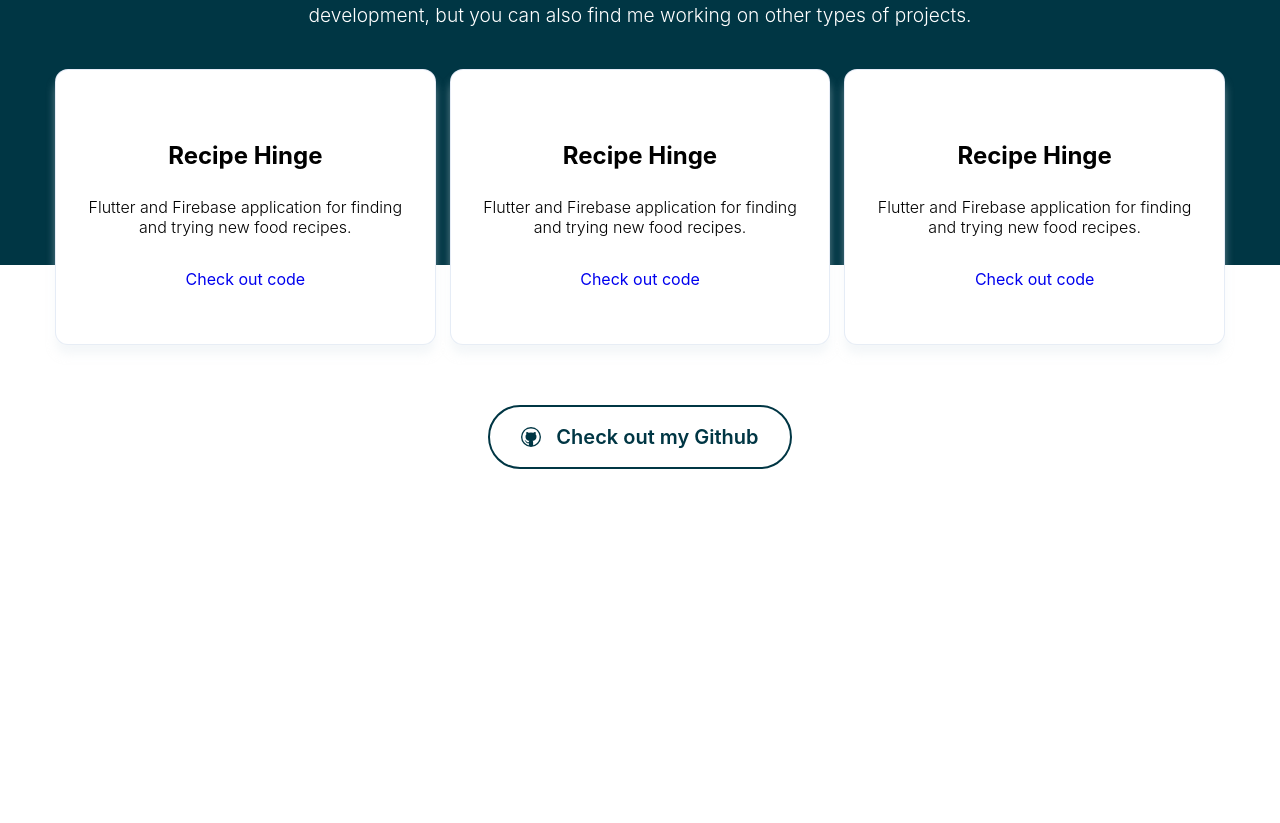
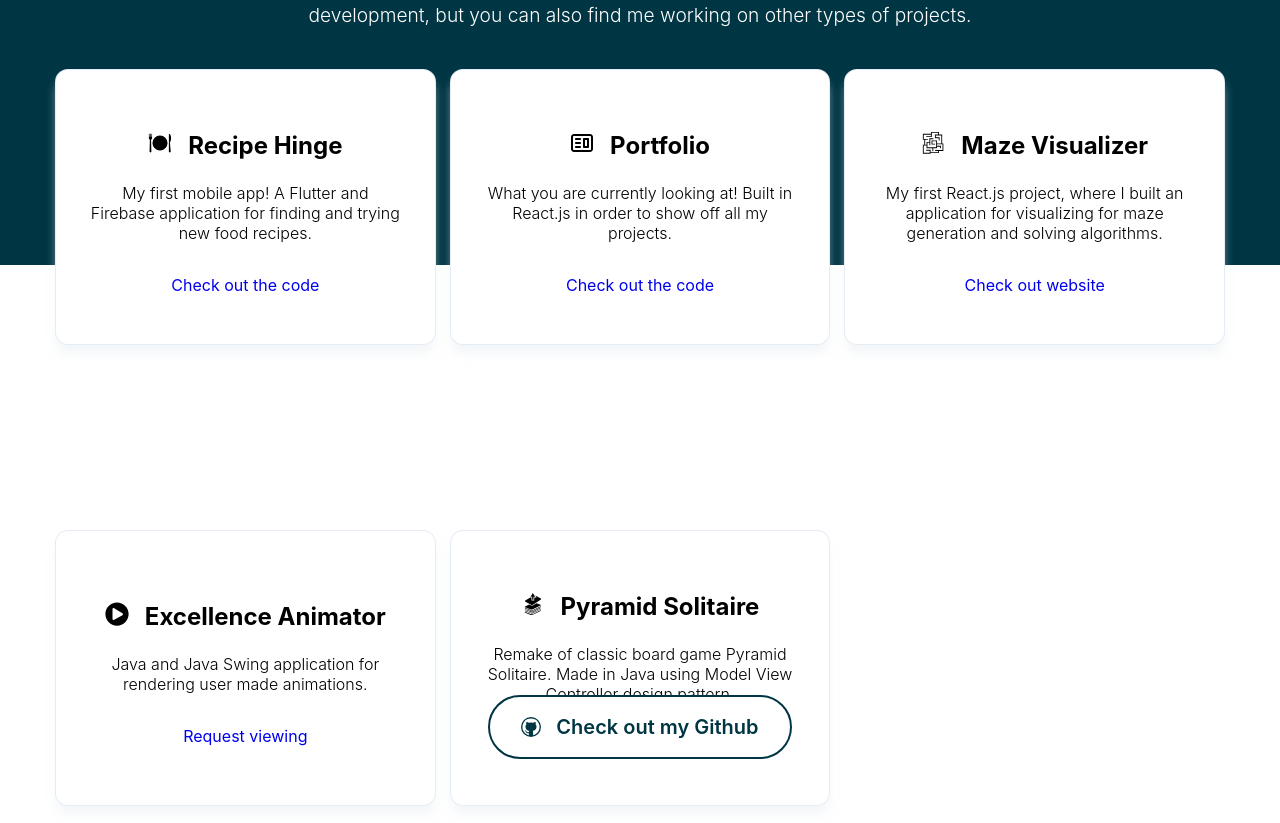
Before and after one commit to jhrudden/jhrudd.github.io, a React (Create React App) app: page / in a window 1280 px wide. Shown: the part 985-1808 px from the top of the page. Before the commit the page ends 1518 px from the top, so only its background shows below. Built offline with nearby package versions, Linux system fonts and the light colour scheme.

Commit message:
finish project page

```diff
--- a/src/components/HeroSection/HeroElements.js
+++ b/src/components/HeroSection/HeroElements.js
@@ -6,7 +6,7 @@ export const HeroContainer = styled.div`
   justify-content: center;
   align-items: center;
   padding: 0 30px;
-  height: 800px;
+  height: 100vh;
   position: relative;
   z-index: 1;
 
--- a/src/components/HeroSection/index.jsx
+++ b/src/components/HeroSection/index.jsx
@@ -13,7 +13,7 @@ import {
 import { VscGithub } from "react-icons/vsc";
 import { MdEmail } from "react-icons/md";
 import { FaLinkedin } from "react-icons/fa";
-import Background from "../../assets/images/background.jpg";
+import Background from "../../images/background.jpg";
 
 const HeroSection = () => {
   return (
--- a/src/components/ProjectSection/ProjectCard/Data.js
+++ b/src/components/ProjectSection/ProjectCard/Data.js
@@ -1,7 +1,50 @@
-export const ProjectCardOne = {
+import { GiMaze } from "react-icons/gi";
+import { GiMeal } from "react-icons/gi";
+import { CgWebsite } from "react-icons/cg";
+import { FaPlayCircle } from "react-icons/fa";
+import { GiCardDraw } from "react-icons/gi";
+
+export const RecipeHingeCard = {
   projectTitle: "Recipe Hinge",
   projectDescription:
-    "Flutter and Firebase application for finding and trying new food recipes. ",
+    "My first mobile app! A Flutter and Firebase application for finding and trying new food recipes.",
   link: "https://github.com/jhrudden/RecipeHinge",
-  linkText: "Check out code",
+  linkText: "Check out the code",
+  pageIcon: <GiMeal />,
 };
+
+export const MazeVisualizerCard = {
+  projectTitle: "Maze Visualizer",
+  projectDescription:
+    "My first React.js project, where I built an application for visualizing for maze generation and solving algorithms.",
+  link: "https://jhrudden.github.io/MazeVisualizer/",
+  linkText: "Check out website",
+  pageIcon: <GiMaze />,
+};
+
+export const PortfolioCard = {
+  projectTitle: "Portfolio",
+  projectDescription:
+    "What you are currently looking at! Built in React.js in order to show off all my projects.",
+  link: "https://github.com/jhrudden/JHPortfolio",
+  linkText: "Check out the code",
+  pageIcon: <CgWebsite />,
+};
+
+export const ExcellenceAnimatorCard = {
+  projectTitle: "Excellence Animator",
+  projectDescription:
+    "Java and Java Swing application for rendering user made animations.",
+  link: "mailto:johnhenryrudden@gmail.com",
+  linkText: "Request viewing",
+  pageIcon: <FaPlayCircle />,
+};
+
+export const PyramidSolitaireCard = {
+  projectTitle: "Pyramid Solitaire",
+  projectDescription:
+    "Remake of classic board game Pyramid Solitaire. Made in Java using Model View Controller design pattern.",
+  link: "mailto:johnhenryrudden@gmail.com",
+  linkText: "Request viewing",
+  pageIcon: <GiCardDraw />,
+};
--- a/src/components/ProjectSection/ProjectCard/ProjectCardElements.js
+++ b/src/components/ProjectSection/ProjectCard/ProjectCardElements.js
@@ -19,11 +19,23 @@ export const ProjectContentWrapper = styled.div`
   align-items: center;
 `;
 
-export const CardH1 = styled.h1`
-  max-width: 100%;
+export const Header = styled.div`
+  width: 100%;
+  display: flex;
+  justify-content: center;
+  align-items: center;
   font-size: 1.5rem;
+  margin: 0.75rem;
+`;
+
+export const ProjectIcon = styled.div`
+  font-size: inherit;
+  margin-right: 1rem;
+`;
+
+export const CardH1 = styled.div`
+  font-size: inherit;
   color: #000;
-  text-align: center;
   font-weight: bold;
 `;
 
--- a/src/components/ProjectSection/ProjectCard/index.js
+++ b/src/components/ProjectSection/ProjectCard/index.js
@@ -2,16 +2,27 @@ import React from "react";
 import {
   Card,
   ProjectContentWrapper,
+  Header,
+  ProjectIcon,
   CardH1,
   CardP,
   CardLink,
 } from "./ProjectCardElements";
 
-const ProjectCard = ({ projectTitle, projectDescription, link, linkText }) => {
+const ProjectCard = ({
+  projectTitle,
+  projectDescription,
+  link,
+  linkText,
+  pageIcon,
+}) => {
   return (
     <Card>
       <ProjectContentWrapper>
-        <CardH1>{projectTitle}</CardH1>
+        <Header>
+          <ProjectIcon>{pageIcon}</ProjectIcon>
+          <CardH1>{projectTitle}</CardH1>
+        </Header>
         <CardP>{projectDescription}</CardP>
         <CardLink href={link}>{linkText}</CardLink>
       </ProjectContentWrapper>
--- a/src/components/ProjectSection/ProjectElements.js
+++ b/src/components/ProjectSection/ProjectElements.js
@@ -1,7 +1,7 @@
 import styled from "styled-components";
 
 export const ProjectContainer = styled.div`
-  height: 100%;
+  /* height: 100%; */
   display: flex;
   flex-direction: column;
   align-items: center;
--- a/src/components/ProjectSection/index.js
+++ b/src/components/ProjectSection/index.js
@@ -11,7 +11,13 @@ import {
   CalloutTextWrapper,
   CalloutText,
 } from "./ProjectElements";
-import { ProjectCardOne } from "./ProjectCard/Data";
+import {
+  RecipeHingeCard,
+  MazeVisualizerCard,
+  PortfolioCard,
+  ExcellenceAnimatorCard,
+  PyramidSolitaireCard,
+} from "./ProjectCard/Data";
 import { VscGithub } from "react-icons/vsc";
 import ProjectCard from "./ProjectCard";
 
@@ -30,9 +36,11 @@ const Project = () => {
       </TopWrapper>
       <GridPadding>
         <CardWrapper>
-          <ProjectCard {...ProjectCardOne} />
-          <ProjectCard {...ProjectCardOne} />
-          <ProjectCard {...ProjectCardOne} />
+          <ProjectCard {...RecipeHingeCard} />
+          <ProjectCard {...PortfolioCard} />
+          <ProjectCard {...MazeVisualizerCard} />
+          <ProjectCard {...ExcellenceAnimatorCard} />
+          <ProjectCard {...PyramidSolitaireCard} />
         </CardWrapper>
       </GridPadding>
       <CalloutWrapper href="https://github.com/jhrudden">
--- a/src/components/Sidebar/index.jsx
+++ b/src/components/Sidebar/index.jsx
@@ -17,6 +17,17 @@ const Sidebar = ({ isOpen, toggle }) => {
       <SidebarWrapper>
         <SidebarMenu>
           <SidebarLink
+            to="home"
+            onClick={toggle}
+            smooth={true}
+            duration={500}
+            spy={true}
+            exact="true"
+            offset={-80}
+          >
+            Home
+          </SidebarLink>
+          <SidebarLink
             to="about"
             onClick={toggle}
             smooth={true}
@@ -27,17 +38,7 @@ const Sidebar = ({ isOpen, toggle }) => {
           >
             About
           </SidebarLink>
-          <SidebarLink
-            to="resume"
-            onClick={toggle}
-            smooth={true}
-            duration={500}
-            spy={true}
-            exact="true"
-            offset={-80}
-          >
-            Resume
-          </SidebarLink>
+
           <SidebarLink
             to="projects"
             onClick={toggle}
```
